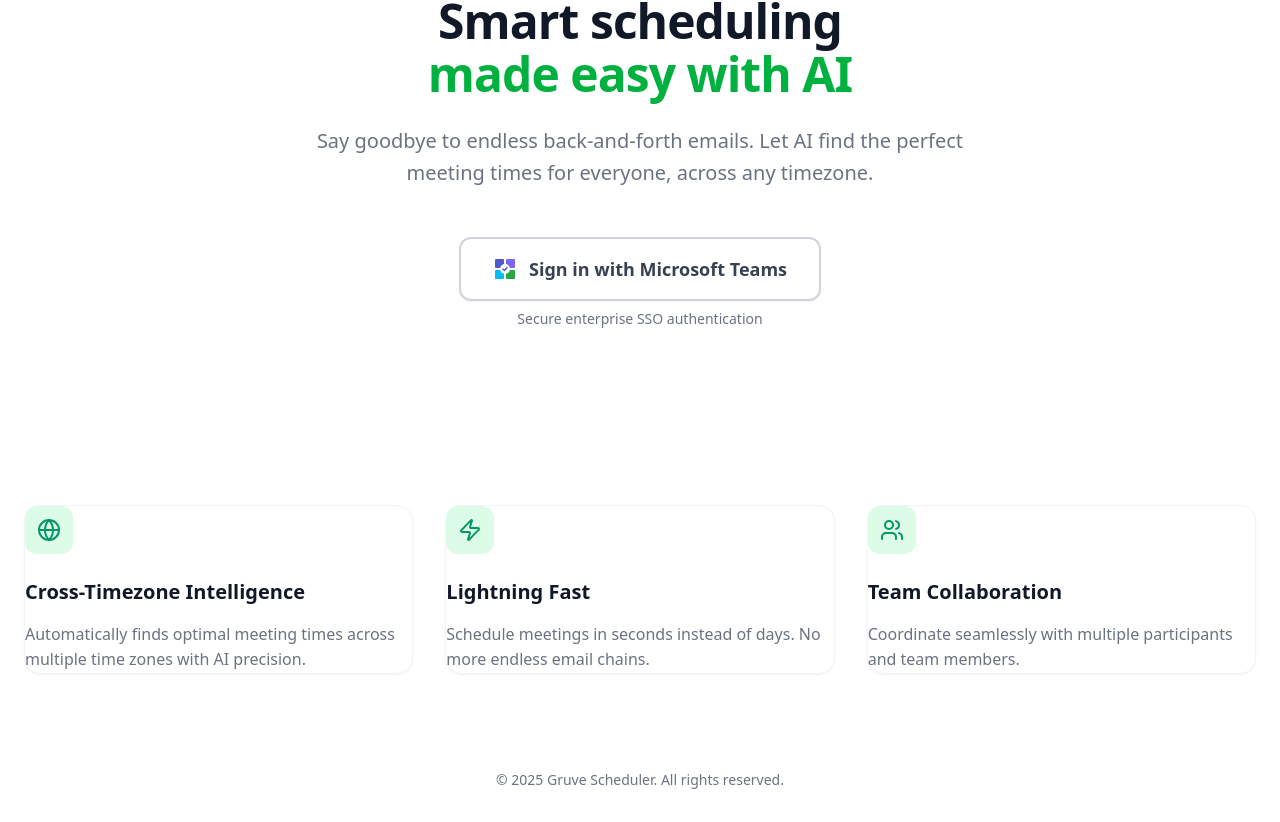
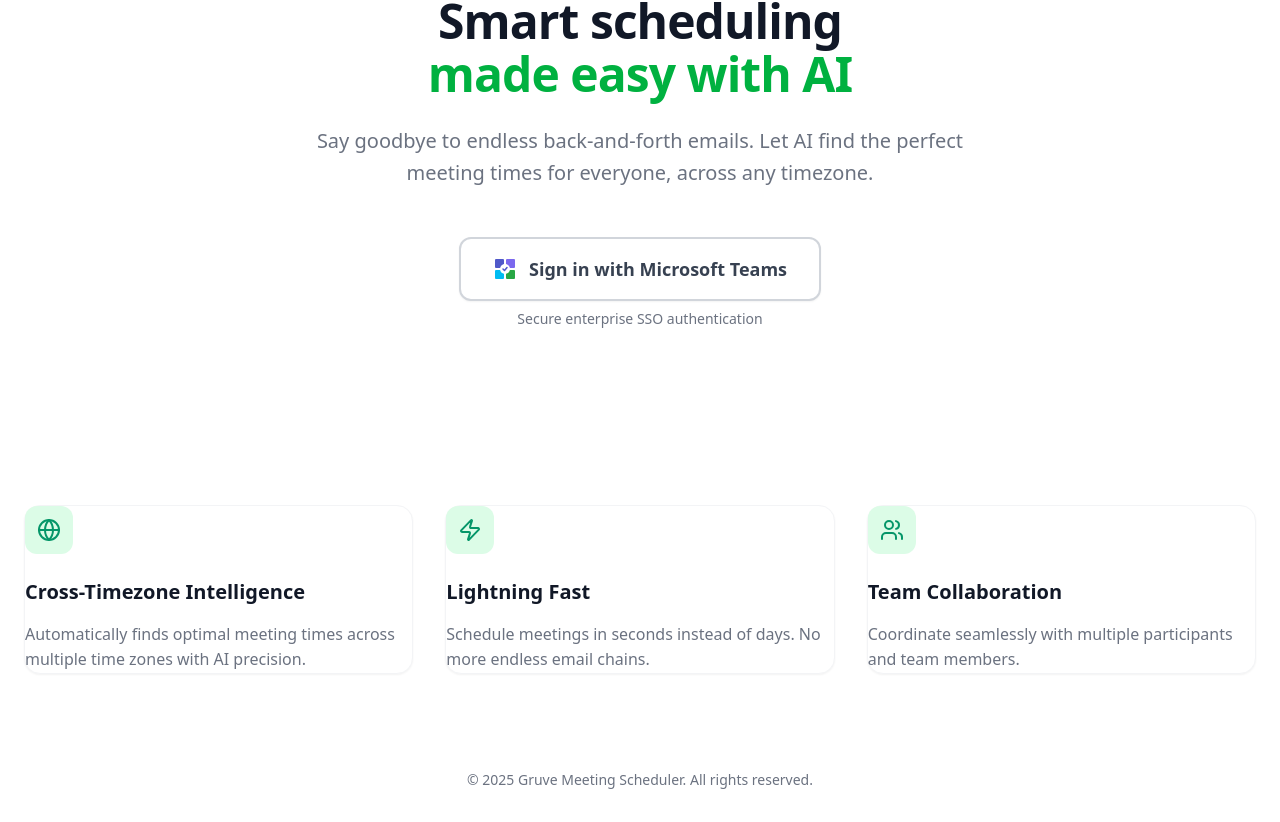
Before and after one commit to tarunngusain08/Smart-Meeting-Scheduler, a React (Vite) app in the folder ui/: page / in a window 1280 px wide. Shown: the part 235-1057 px from the top of the page. Built offline with nearby package versions, Linux system fonts and the light colour scheme; no server answers.

Commit message:
production release done.. :): LandingPage.tsx

```diff
--- a/ui/src/components/LandingPage.tsx
+++ b/ui/src/components/LandingPage.tsx
@@ -209,7 +209,7 @@ export function LandingPage({ onGetStarted }: LandingPageProps) {
       {/* Footer */}
       <footer className="relative z-10 w-full max-w-7xl mx-auto px-6 py-8 mt-16 text-center">
         <p className="text-sm text-[#6B7280]">
-          © 2025 Gruve Scheduler. All rights reserved.
+          © 2025 Gruve Meeting Scheduler. All rights reserved.
         </p>
       </footer>
 
```
